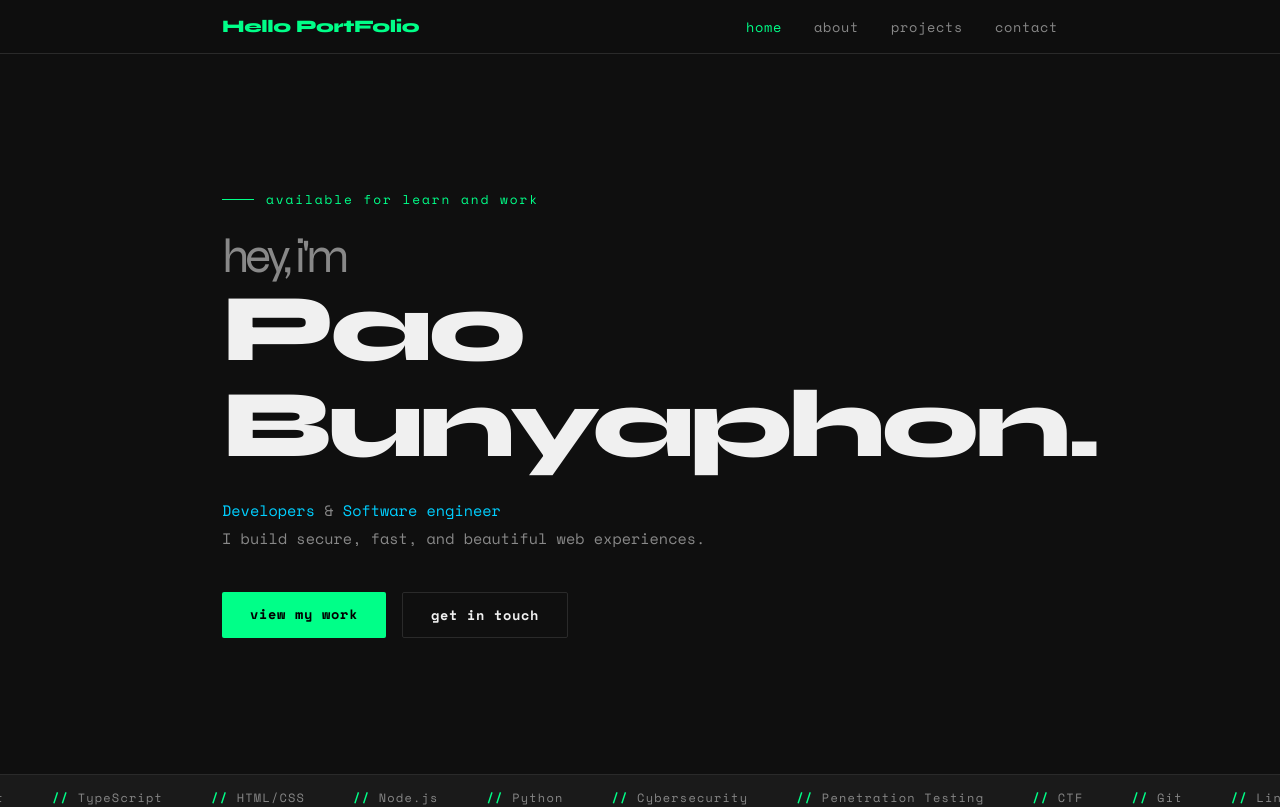
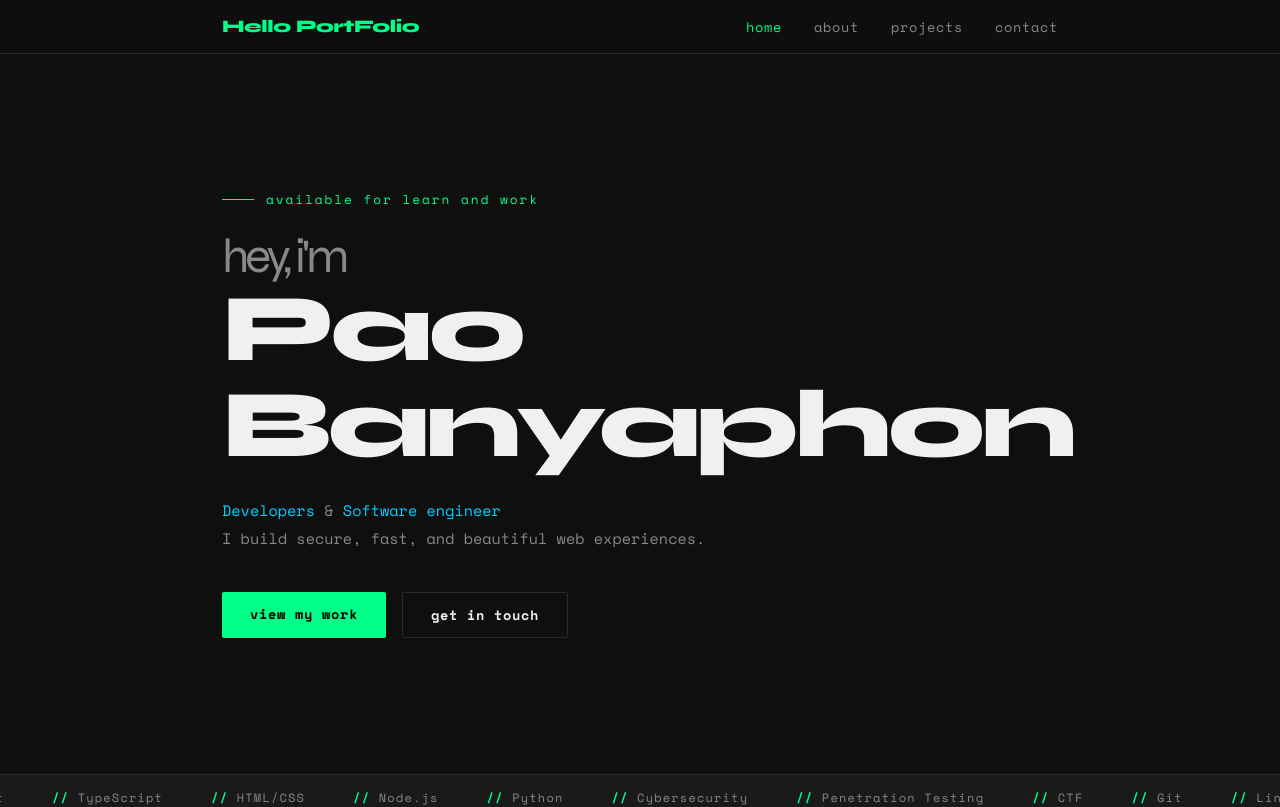
Before and after one commit to Chung010/portfolio, a React (Vite) app: page / in a window 1280 px wide. Shown: the top 807 px of the page. Built offline with nearby package versions, Linux system fonts and the light colour scheme; no server answers; the database is empty.

Commit message:
Fix spelling of name in Home component
Corrected the spelling of 'Bunyaphon' to 'Banyaphon'.

```diff
--- a/src/pages/Home.jsx
+++ b/src/pages/Home.jsx
@@ -15,7 +15,7 @@ export default function Home() {
           <div className="hero-tag">available for learn and work</div>
           <h1>
             <span className="hi">hey, i'm</span>
-            <span className="name">Pao Bunyaphon.</span>
+            <span className="name">Pao Banyaphon</span>
           </h1>
           <p className="hero-sub">
             <span>Developers</span> &amp; <span>Software engineer</span><br />
```
